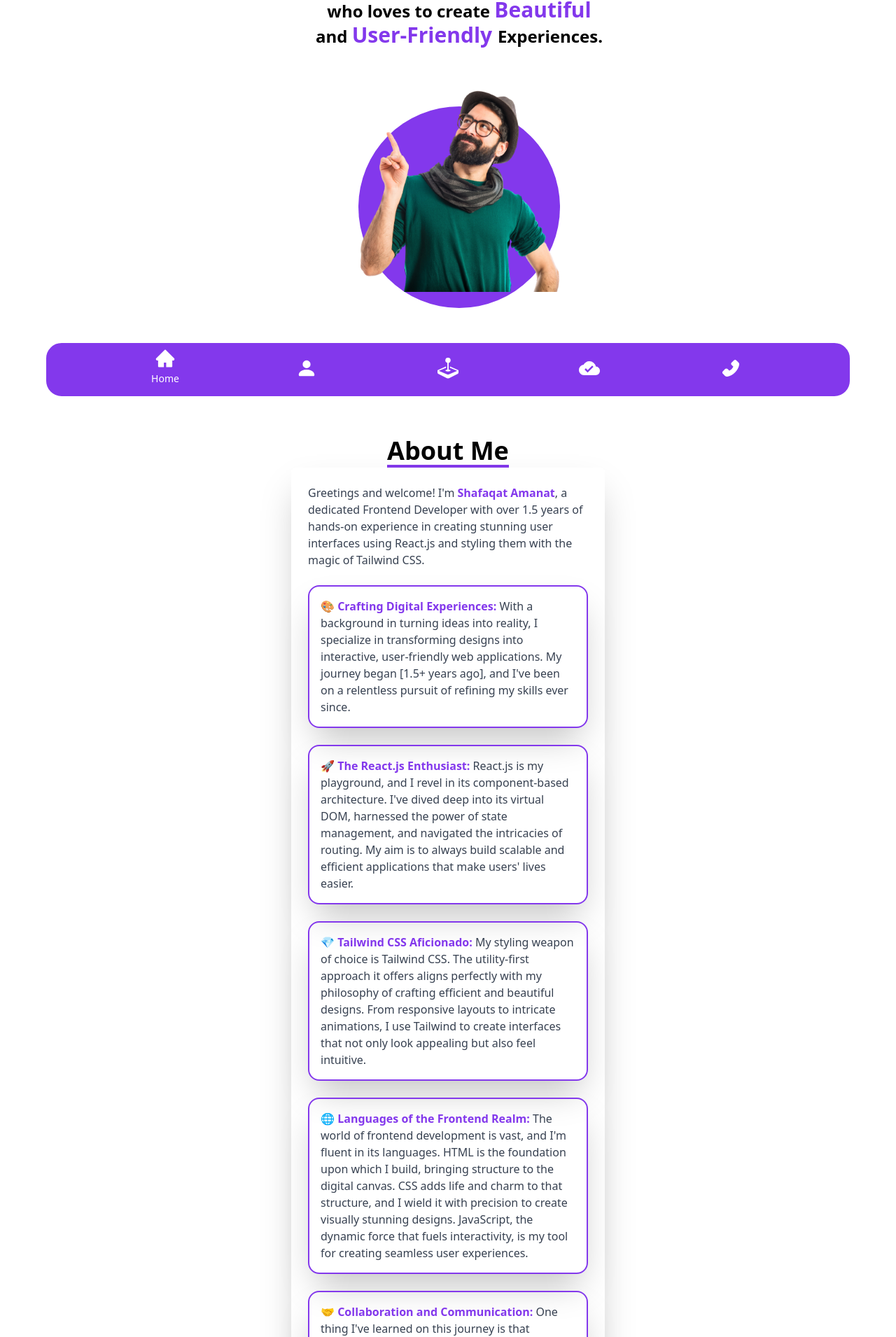
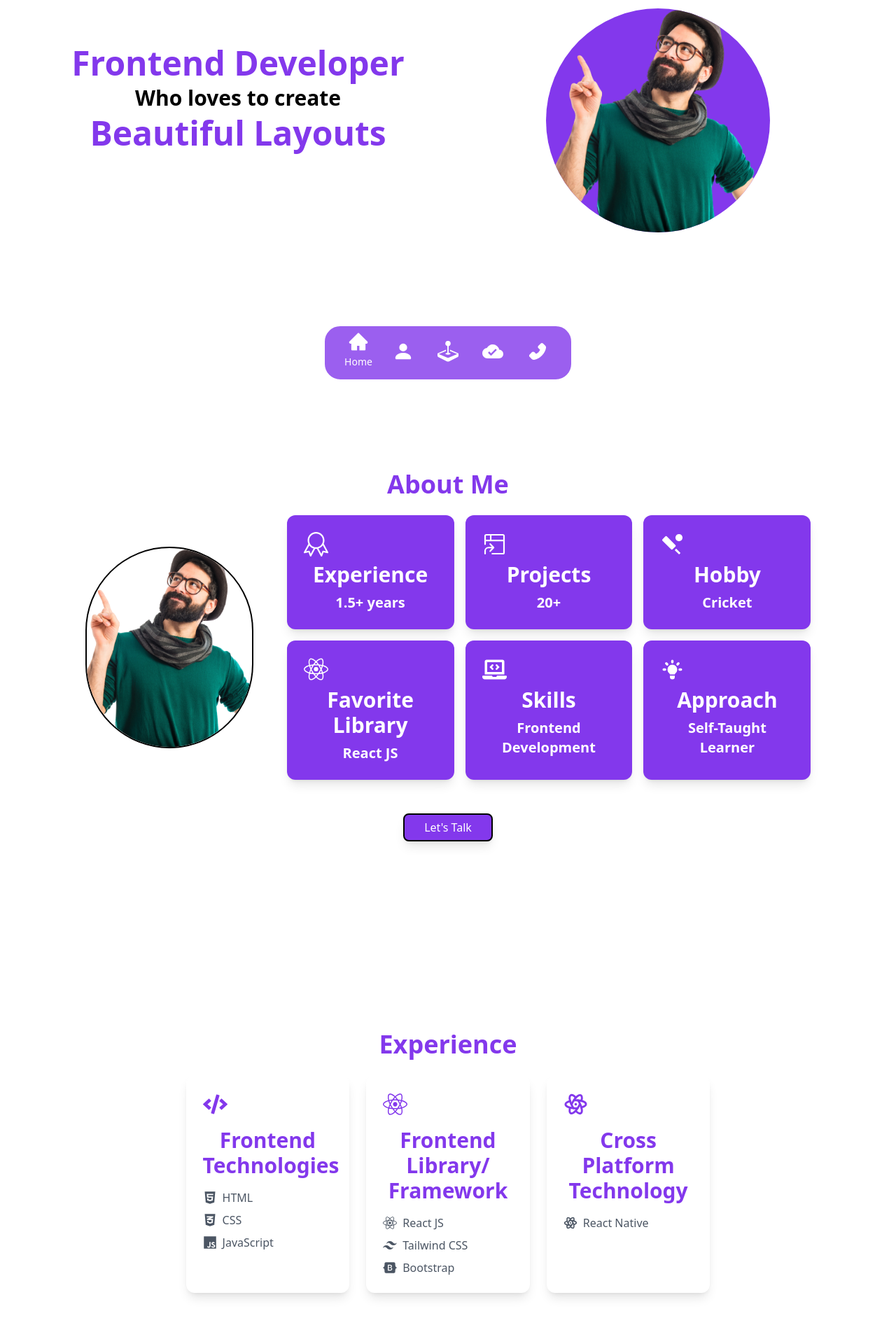
Before and after one commit to shaqqitech/portfolio, a React (Vite) app: page / in a window 1280 px wide. Shown: the part 216-2126 px from the top of the page at 70% size. Built offline with nearby package versions, Linux system fonts and the light colour scheme.

Commit message:
change layout of the app

```diff
--- a/index.html
+++ b/index.html
@@ -5,7 +5,7 @@
     <meta name="viewport" content="width=device-width, initial-scale=1.0" />
     <title>Shafaqat</title>
   </head>
-  <body>
+  <body style="scroll-behavior: smooth">
     <div id="root"></div>
     <script type="module" src="/src/main.jsx"></script>
   </body>
--- a/package.json
+++ b/package.json
@@ -10,9 +10,11 @@
     "preview": "vite preview"
   },
   "dependencies": {
+    "emailjs-com": "^3.2.0",
     "react": "^18.2.0",
     "react-dom": "^18.2.0",
-    "react-icons": "^4.10.1"
+    "react-icons": "^4.10.1",
+    "react-router-dom": "^6.15.0"
   },
   "devDependencies": {
     "@types/react": "^18.2.15",
--- a/src/App.jsx
+++ b/src/App.jsx
@@ -1,3 +1,4 @@
+import { useState } from "react";
 import About from "./components/About";
 import Contact from "./components/Contact";
 import Experience from "./components/Experience";
@@ -6,9 +7,10 @@ import Navbar from "./components/Navbar";
 import Projects from "./components/Projects";
 
 function App() {
+  const [darkMode, setDarkMode] = useState(false)
   return (
     <>
-      <div className="flex flex-col justify-center items-center px-4">
+      <div className={`flex flex-col justify-center items-center px-4`}>
         <Home />
         <About />
         <Experience />
--- a/src/components/About.jsx
+++ b/src/components/About.jsx
@@ -1,50 +1,73 @@
-import React from 'react';
+import React from "react";
+import HomePic from "../assets/images/profilepic.png";
+import { SlBadge } from "react-icons/sl";
+import { GoProjectSymlink } from "react-icons/go";
+import { MdSportsCricket } from "react-icons/md";
+import { GrReactjs } from "react-icons/gr";
+import { FaLaptopCode } from "react-icons/fa";
+import { HiLightBulb } from "react-icons/hi";
 
 const About = () => {
   return (
-    <div className=" min-h-screen flex flex-col items-center justify-center">
-        <h2 className="text-4xl font-semibold flex justify-center items-center text-[#8338ec border-b-4 border-[#8338ec]">About Me</h2>
-      <div className="max-w-md p-6 bg-white rounded-md shadow-2xl flex flex-wrap">
-        <p className="text-gray-700 mb-6">
-          Greetings and welcome! I'm <strong className='text-[#8338ec]'>Shafaqat Amanat</strong>, a dedicated Frontend Developer with over 1.5 years of hands-on experience in creating stunning user interfaces using React.js and styling them with the magic of Tailwind CSS.
-        </p>
-        <div className="text-gray-700 mb-6">
-          <p className='border-2 border-[#8338ec] p-4 rounded-2xl shadow-2xl'>
-            🎨 <strong className='text-[#8338ec]'>Crafting Digital Experiences:</strong> With a background in turning ideas into reality, I specialize in transforming designs into interactive, user-friendly web applications. My journey began [1.5+ years ago], and I've been on a relentless pursuit of refining my skills ever since.
-          </p>
-          <br />
-          <p className='border-2 border-[#8338ec] p-4 rounded-2xl shadow-2xl'>
-            🚀 <strong className='text-[#8338ec]'>The React.js Enthusiast:</strong> React.js is my playground, and I revel in its component-based architecture. I've dived deep into its virtual DOM, harnessed the power of state management, and navigated the intricacies of routing. My aim is to always build scalable and efficient applications that make users' lives easier.
-          </p>
-          <br />
-          <p className='border-2 border-[#8338ec] p-4 rounded-2xl shadow-2xl'>
-            💎 <strong className='text-[#8338ec]'>Tailwind CSS Aficionado:</strong> My styling weapon of choice is Tailwind CSS. The utility-first approach it offers aligns perfectly with my philosophy of crafting efficient and beautiful designs. From responsive layouts to intricate animations, I use Tailwind to create interfaces that not only look appealing but also feel intuitive.
-          </p>
-          <br />
-          <p className='border-2 border-[#8338ec] p-4 rounded-2xl shadow-2xl'>
-            🌐 <strong className='text-[#8338ec]'>Languages of the Frontend Realm:</strong> The world of frontend development is vast, and I'm fluent in its languages. HTML is the foundation upon which I build, bringing structure to the digital canvas. CSS adds life and charm to that structure, and I wield it with precision to create visually stunning designs. JavaScript, the dynamic force that fuels interactivity, is my tool for creating seamless user experiences.
-          </p>
-          <br />
-          <p className='border-2 border-[#8338ec] p-4 rounded-2xl shadow-2xl'>
-            🤝 <strong className='text-[#8338ec]'>Collaboration and Communication:</strong> One thing I've learned on this journey is that collaboration is key. Whether it's working closely with designers to bring visions to life or seamlessly integrating with backend teams, I thrive in a collaborative environment. Effective communication, both with team members and the code itself, is at the heart of my development process.
-          </p>
-          <br />
-          <p className='border-2 border-[#8338ec] p-4 rounded-2xl shadow-2xl'>
-            🔍 <strong className='text-[#8338ec]'>Constantly Learning:</strong> The digital landscape is ever-evolving, and I'm committed to staying on the cutting edge. I'm passionate about exploring new libraries, frameworks, and techniques to ensure that my skill set is always ahead of the curve. This allows me to deliver solutions that not only meet today's demands but are also poised for tomorrow's challenges.
-          </p>
-          <br />
-          <p className='border-2 border-[#8338ec] p-4 rounded-2xl shadow-2xl'>
-            🌟 <strong className='text-[#8338ec]'>Beyond Code:</strong> While I pour my heart and soul into writing clean and efficient code, there's more to me than just pixels and lines. Outside of my developer role, I'm an avid [hobby/passion] enthusiast, [something unique or interesting about yourself]. I find that these diverse interests bring fresh perspectives to my work and keep my creativity flowing.
-          </p>
-          <br />
-          <p className='border-2 border-[#8338ec] p-4 rounded-2xl shadow-2xl'>
-            📞 <strong className='text-[#8338ec]'>Let's Connect:</strong> Whether you're here to collaborate, share insights, or just say hello, I'd love to hear from you. Feel free to reach out through [contact information]. Let's embark on a journey to create exceptional digital experiences together!
-          </p>
+    <section className="h-[fit-content] md:h-screen w-full py-12 text-center" id="about">
+      <div className="container mx-auto">
+        {/* About me Section */}
+        <h1 className="text-4xl text-[#8338ec] font-bold mb-6">About Me</h1>
+        <div className="flex flex-col md:flex-row justify-center items-center md:space-x-12 md:space-y-0 space-y-6">
+          {/* Image content */}
+          <div className="w-48 md:w-60 h-60 md:h-72 border-2 border-black rounded-full overflow-hidden mb-6 md:mb-0">
+            <img src={HomePic} alt="" className="object-cover w-full h-full" />
+          </div>
+          {/* Boxes Content */}
+          <div className="md:w-[60%] grid grid-cols-1 md:grid-cols-2 lg:grid-cols-3 gap-4">
+            <Box
+              icon={<SlBadge size={35} color="white" />}
+              title="Experience"
+              value="1.5+ years"
+            />
+            <Box
+              icon={<GoProjectSymlink size={35} color="white" />}
+              title="Projects"
+              value="20+"
+            />
+            <Box
+              icon={<MdSportsCricket size={35} color="white" />}
+              title="Hobby"
+              value="Cricket"
+            />
+            <Box
+              icon={<GrReactjs size={35} color="white" />}
+              title="Favorite Library"
+              value="React JS"
+            />
+            <Box
+              icon={<FaLaptopCode size={35} color="white" />}
+              title="Skills"
+              value="Frontend Development"
+            />
+            <Box
+              icon={<HiLightBulb size={35} color="white" />}
+              title="Approach"
+              value="Self-Taught Learner"
+            />
+          </div>
         </div>
-        <p className="text-center text-gray-600">
-          Thank you for stopping by and taking the time to get to know me. Here's to the exciting possibilities of frontend development and the ever-inspiring world of technology! 🌈👩‍💻
-        </p>
+        <div className="mt-6 md:mt-12 text-center">
+          <a href="https://wa.me/+923204101834/" target="_blank" className="w-32 h-10 border-2 border-black mx-auto shadow-lg bg-[#8338ec] text-white flex justify-center items-center rounded-lg">
+            Let's Talk
+          </a>
+        </div>
       </div>
+    </section>
+  );
+};
+
+const Box = ({ icon, title, value }) => {
+  return (
+    <div className="bg-[#8338ec] rounded-xl shadow-lg p-6 space-y-2">
+      {icon}
+      <h1 className="font-bold text-white text-3xl">{title}</h1>
+      <p className="font-bold text-white text-xl">{value}</p>
     </div>
   );
 };
--- a/src/components/Experience.jsx
+++ b/src/components/Experience.jsx
@@ -1,42 +1,79 @@
-import React from 'react';
+import React from "react";
+import { FaCode, FaHtml5, FaCss3Alt, FaJs, FaBootstrap, FaReact } from "react-icons/fa";
+import { SiTailwindcss } from "react-icons/si";
+import { TbBrandReactNative } from "react-icons/tb";
 
 const Experience = () => {
-  const experienceItems = [
-    {
-      title: 'Frontend Developer',
-      company: 'Awesome Web Solutions',
-      duration: 'June 2022 - Present',
-      description: 'Collaborated with cross-functional teams to develop and maintain responsive web applications using HTML, CSS, and JavaScript. Leveraged React.js and Tailwind CSS to create engaging user interfaces and ensure optimal user experiences.',
-    },
-    {
-      title: 'React Native Developer',
-      company: 'Mobile App Innovators',
-      duration: 'January 2022 - May 2022',
-      description: 'Contributed to the development of mobile applications using React Native framework. Translated design mockups into interactive user interfaces, implemented smooth navigation, and integrated third-party libraries for enhanced functionality.',
-    },
-    {
-      title: 'Frontend Intern',
-      company: 'WebTech Enterprises',
-      duration: 'May 2021 - August 2021',
-      description: 'Assisted in the creation of responsive web pages using HTML, CSS, and Bootstrap framework. Gained hands-on experience in collaborating with senior developers to enhance user experiences and troubleshoot frontend issues.',
-    },
-  ];
-
   return (
-    <div className="bg-gray-100 min-h-screen p-6">
-      <div className="max-w-3xl mx-auto">
-        <h2 className="text-3xl font-semibold mb-6">Experience</h2>
-        <div className="space-y-8">
-          {experienceItems.map((item, index) => (
-            <div key={index} className="bg-white p-6 rounded-md shadow-md">
-              <h3 className="text-xl font-semibold">{item.title}</h3>
-              <p className="text-gray-600 mb-2">{item.company}</p>
-              <p className="text-gray-600 mb-2">{item.duration}</p>
-              <p className="text-gray-700">{item.description}</p>
-            </div>
-          ))}
+    <section className="h-[fit-content] md:h-screen w-full py-12 text-center" id="experience">
+      <div className="container mx-auto">
+        <h1 className="text-4xl text-[#8338ec] font-bold mb-6">Experience</h1>
+        <div className="md:w-[80%] lg:w-[60%] mx-auto grid grid-cols-1 md:grid-cols-2 lg:grid-cols-3 gap-6">
+          <ExperienceBox
+            icon={<FaCode size={35} color="#8338ec" />}
+            title="Frontend Technologies"
+            description={
+              <ul className="text-gray-600 space-y-2">
+                <li className="flex items-center">
+                  <FaHtml5 size={20} className="mr-2" />
+                  HTML
+                </li>
+                <li className="flex items-center">
+                  <FaCss3Alt size={20} className="mr-2" />
+                  CSS
+                </li>
+                <li className="flex items-center">
+                  <FaJs size={20} className="mr-2" />
+                  JavaScript
+                </li>
+              </ul>
+            }
+          />
+          <ExperienceBox
+            icon={<FaReact size={35} color="#8338ec" />}
+            title="Frontend Library/
+            Framework"
+            description={
+              <ul className="text-gray-600 space-y-2">
+                <li className="flex items-center">
+                  <FaReact size={20} className="mr-2" />
+                  React JS
+                </li>
+                <li className="flex items-center">
+                  <SiTailwindcss size={20} className="mr-2" />
+                  Tailwind CSS
+                </li>
+                <li className="flex items-center">
+                  <FaBootstrap size={20} className="mr-2" />
+                  Bootstrap
+                </li>
+              </ul>
+            }
+          />
+          <ExperienceBox
+            icon={<TbBrandReactNative size={35} color="#8338ec" />}
+            title="Cross Platform Technology"
+            description={
+              <ul className="text-gray-600 space-y-2">
+                <li className="flex items-center">
+                  <TbBrandReactNative size={20} className="mr-2" />
+                  React Native
+                </li>
+              </ul>
+            }
+          />
         </div>
       </div>
+    </section>
+  );
+};
+
+const ExperienceBox = ({ icon, title, description }) => {
+  return (
+    <div className="bg-white rounded-xl shadow-lg p-6 space-y-4">
+      {icon}
+      <h1 className="font-bold text-[#8338ec] text-xl md:text-2xl lg:text-3xl">{title}</h1>
+      <div>{description}</div>
     </div>
   );
 };
--- a/src/components/Home.jsx
+++ b/src/components/Home.jsx
@@ -1,29 +1,40 @@
-import React from 'react'
-import HomePic from '../assets/images/profilepic.png'
+import React from "react";
+import { BsFillMoonStarsFill } from "react-icons/bs";
+import HomePic from "../assets/images/profilepic.png";
 
 export default function Home() {
-
   return (
     <>
-        <main className='w-[100%] h-[100vh] bg-[#ffffff] m-5'>
-          {/* Home Page Logo */}
-            <p className=' h-12 text-3xl font-semibold'>Shaqqi<span className='font-bold text-[#8338ec]'>Tech</span></p>
-
-            <div className='  w-full h-[90vh] flex flex-col md:flex md:justify-between lg:flex lg:justify-between xl:flex xl:justify-between'>
-                {/* Hokme Page Text */}
-                <div className='w-full h-[40vh]  absolute  flex justify-center items-center flex-col'>
-                    <h1 className='text-4xl font-bold text-[#8338ec]'>Front-End Developer</h1>
-                    <h2 className='text-2xl font-semibold'>who loves to create <span className='text-3xl font-bold text-[#8338ec]'>Beautiful</span></h2>
-                    <h1 className='font-semibold text-2xl'> and <span className='text-3xl font-bold text-[#8338ec]'> User-Friendly <span className='text-black font-semibold text-2xl'>Experiences.</span></span></h1>
-                </div>
-              {/* Home Page Profile Pic */}
-                <div className='w-full h-[45vh] absolute bottom-36 flex justify-center items-end'>
-                  <div className='w-72 h-72 bg-[#8338ec] rounded-full relative'>
-                    <img src={HomePic} alt="Home Profile" className='w-[450px] absolute -top-6' />
-                  </div>
-                </div>
-            </div>
-        </main>
+      <section className="w-screen h-screen my-5 px-10 py-5" id="home">
+        {/* Navbar */}
+        <div className="flex justify-around items-center">
+          <h1 className="text-3xl font-semibold">
+            Shaqqi<span className="text-[#8338ec] font-bold">Tech</span>
+          </h1>
+          <BsFillMoonStarsFill size={30} style={{ cursor: "pointer" }} />
+        </div>
+        {/* Homepage content */}
+        <div className="h-screen flex flex-col md:grid md:grid-cols-2 lg:grid lg:grid-cols-2">
+          <div className="text-center h-80 md:h-[70vh] flex flex-col justify-center items-center space-y-2">
+            <h1 className="text-3xl md:text-4xl lg:text-5xl font-bold text-[#8338ec]">
+              Frontend Developer
+            </h1>
+            <h6 className="text-xl md:text-2xl lg:text-3xl font-bold">
+              Who loves to create
+            </h6>
+            <h1 className="text-3xl md:text-4xl lg:text-5xl font-bold text-[#8338ec]">
+              Beautiful Layouts
+            </h1>
+          </div>
+          <div className=" pt-16 flex justify-center items-center mb-48 md:h-[70vh]">
+            <img
+              src={HomePic}
+              alt="Profile Pic"
+              className="w-56 md:w-64 lg:w-80 bg-[#8338ec] rounded-full"
+            />
+          </div>
+        </div>
+      </section>
     </>
-  )
+  );
 }
--- a/src/components/Navbar.jsx
+++ b/src/components/Navbar.jsx
@@ -2,29 +2,38 @@ import { useState } from 'react';
 import { AiFillHome, AiFillPhone } from 'react-icons/ai';
 import { BsFillPersonFill, BsJoystick } from 'react-icons/bs';
 import { MdCloudDone } from 'react-icons/md';
+import Home from './Home.jsx';
+import About from './About.jsx';
+import Experience from './Experience.jsx';
+import Projects from './Projects.jsx';
+import Contact from './Contact.jsx';
 
 export default function Navbar() {
     const [activeTab, setActiveTab] = useState('Home'); // Set the default active tab to 'Home'
 
     const navTabs = [
-        { name: 'Home', icon: <AiFillHome /> },
-        { name: 'About', icon: <BsFillPersonFill /> },
-        { name: 'Experience', icon: <BsJoystick /> },
-        { name: 'Projects', icon: <MdCloudDone /> },
-        { name: 'Contact', icon: <AiFillPhone /> },
+        { name: 'Home', icon: <AiFillHome />, id: "#home" },
+        { name: 'About', icon: <BsFillPersonFill />, id: "#about" },
+        { name: 'Experience', icon: <BsJoystick />, id: "#experience" },
+        { name: 'Projects', icon: <MdCloudDone />, id: "#projects" },
+        { name: 'Contact', icon: <AiFillPhone />, id: "#contact" },
     ];
 
     const handleTabClick = (name) => {
         setActiveTab(name === activeTab ? null : name);
     };
 
+
+
     return (
         <>
-            <nav className='w-[90%] h-20 border-2 border-white fixed bottom-4 rounded-3xl bg-[#8338ec]'>
+            <nav className='will-change-contents h-20 px-4 border-2 border-white fixed bottom-10 rounded-3xl bg-[#8338ec] opacity-80'>
                 <div className='w-full h-full flex justify-evenly items-center'>
                     {navTabs.map((item, ind) => (
                         <div className='relative' key={ind}>
-                            <h1
+                            <a
+                                style={{scrollBehavior: 'smooth'}}
+                                href={item.id}
                                 onClick={() => handleTabClick(item.name)}
                                 className={`text-3xl text-white ${
                                     activeTab === item.name
@@ -36,7 +45,7 @@ export default function Navbar() {
                                 {activeTab === item.name && (
                                     <span className="text-sm">{item.name}</span>
                                 )}
-                            </h1>
+                            </a>
                         </div>
                     ))}
                 </div>
--- a/tailwind.config.js
+++ b/tailwind.config.js
@@ -1,5 +1,6 @@
 /** @type {import('tailwindcss').Config} */
 export default {
+  darkMode: 'class',
   content: [
         "./index.html",
     "./src/**/*.{js,ts,jsx,tsx}",
```
Also changed, not shown: src/components/Contact.jsx (+81 -20 lines), src/components/Projects.jsx (+68 -8 lines), 1 other file (tests, documents, lock files or other folders).
